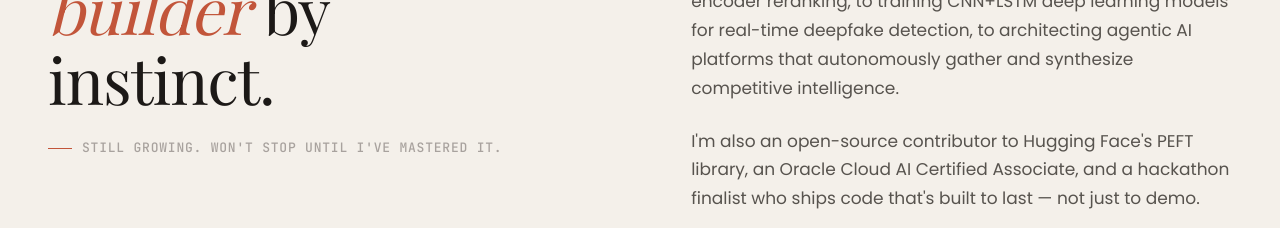
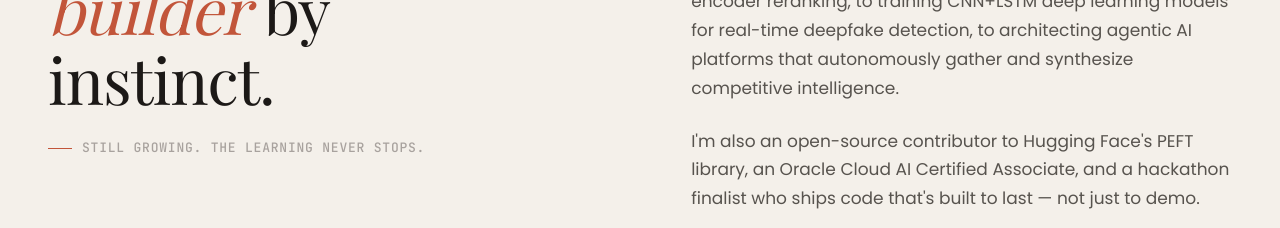
Before and after one commit to SanjayMuthuswamy/sanjay.dev, a React (Vite) app: page / in a window 1280 px wide. Shown: the part 1200-1428 px from the top of the page. Built offline with nearby package versions, Linux system fonts and the light colour scheme; a web font is replaced by a local one.

Commit message:
fix: update tagline to reflect continuous growth

```diff
--- a/src/components/About.jsx
+++ b/src/components/About.jsx
@@ -45,7 +45,7 @@ export default function About() {
               <em>builder</em> by instinct.
             </h2>
             <p className="about__tagline">
-              Still growing. Won't stop until I've mastered it.
+              Still growing. The learning never stops.
             </p>
           </motion.div>
 
```
